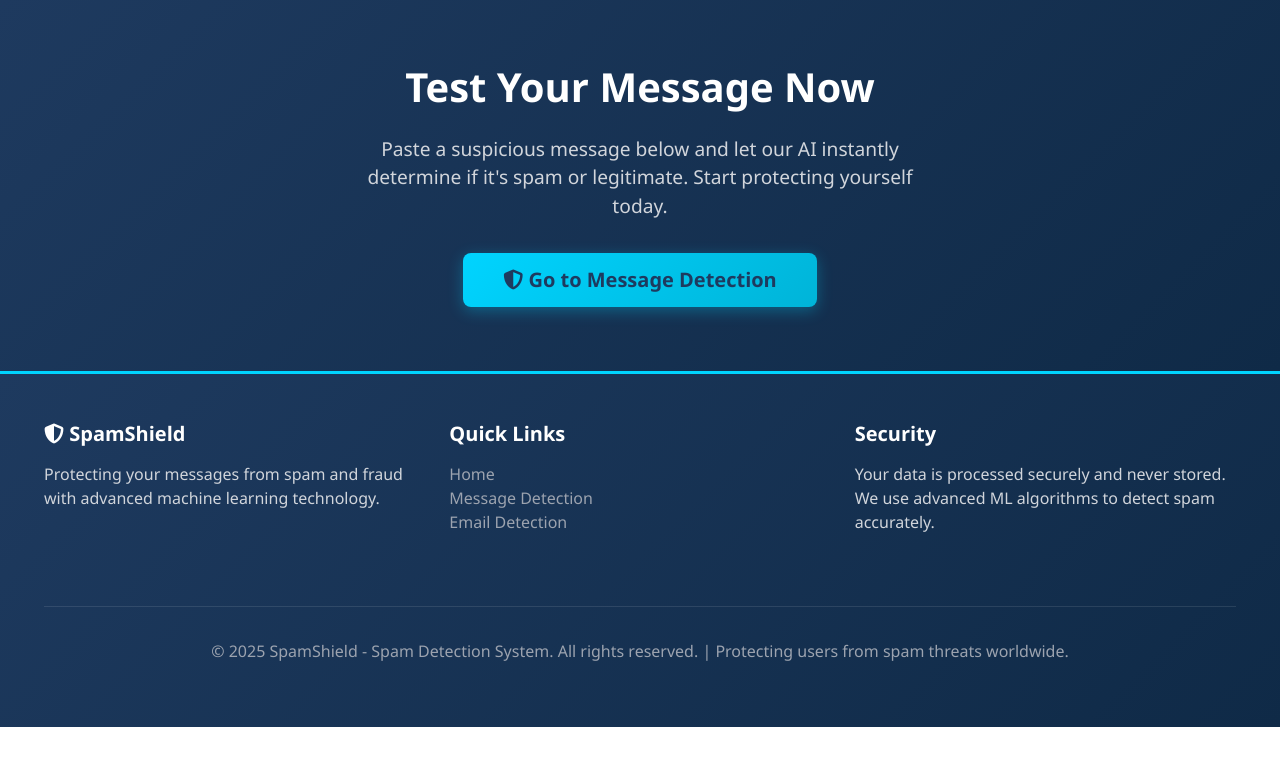
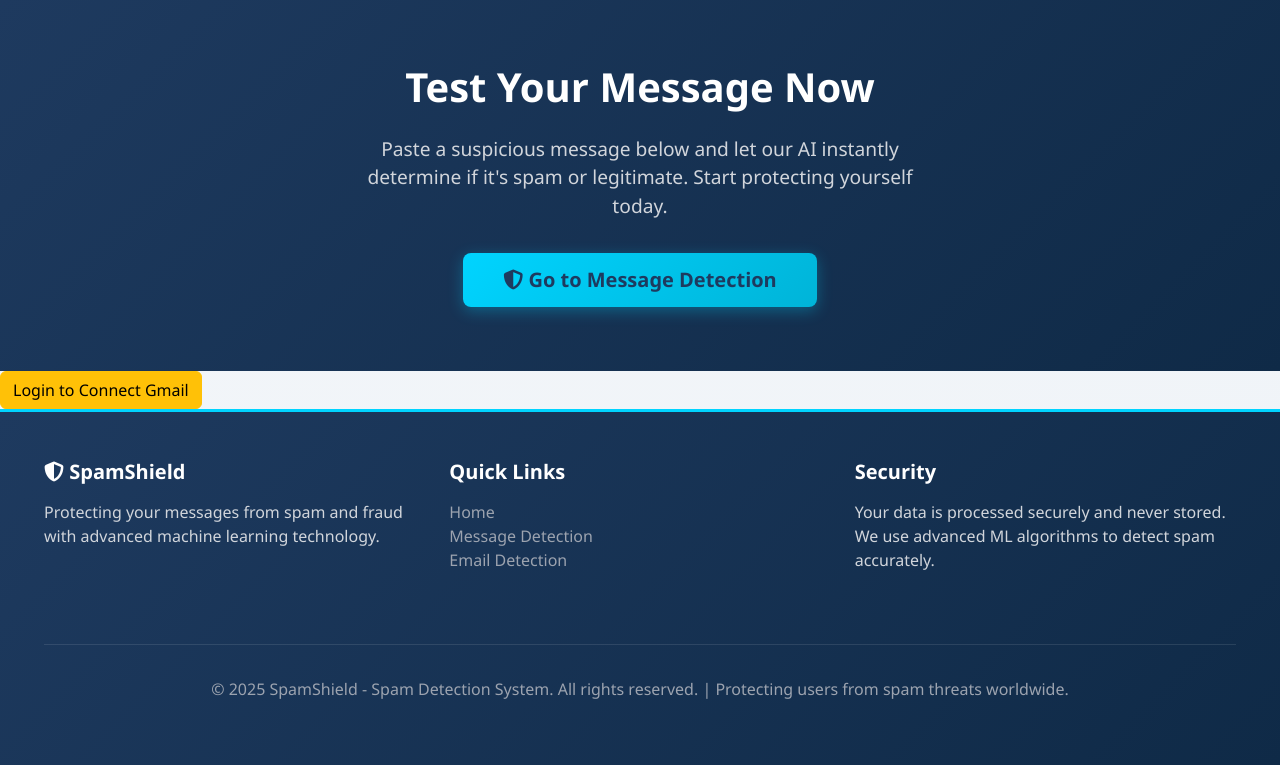
Before and after one commit to zalaprashant2003-spec/2025-26_SDP3_Spam_Text_Message_Detection, a Django app: page / in a window 1280 px wide. Shown: the part 2956-3721 px from the top of the page. Before the commit the page ends 3683 px from the top, so only its background shows below. Run offline with Django 4.2, Linux system fonts and the light colour scheme; parts of the project's set-up code (start-up, migrations or seed data) failed here and were passed over.

Commit message:
implemented Asking for token for google mail service from frontend

```diff
--- a/project/templates/project/home.html
+++ b/project/templates/project/home.html
@@ -222,4 +222,19 @@
     <script src="{% static 'js/main.js' %}"></script>
 </body>
 </html>
+<!--  -->
+{% if request.session.user_email %}
+    <a href="{% url 'gmail_auth' %}" class="btn btn-danger">
+        Connect Gmail
+    </a>
+
+    {% if gmail_connected %}
+        <p style="color:green;font-weight:bold;">✅ Gmail Connected</p>
+    {% endif %}
+{% else %}
+    <a href="{% url 'login' %}" class="btn btn-warning">
+        Login to Connect Gmail
+    </a>
+{% endif %}
+<!--  -->
 {% endblock %}
--- a/project/urls.py
+++ b/project/urls.py
@@ -9,4 +9,8 @@ urlpatterns = [
     path('logout/', views.logout_view, name='logout'),
     path('message-detection/', views.message_detection, name='message_detection'),
     path('email-detection/', views.email_detection, name='email_detection'),
+    #
+    path("gmail/auth/", views.gmail_auth, name="gmail_auth"),
+    path("gmail/callback/", views.gmail_callback, name="gmail_callback"),
+    #
 ]
--- a/project/views.py
+++ b/project/views.py
@@ -4,10 +4,13 @@ from django.shortcuts import render
 from django.http import HttpResponse
 from .ml.naive_bayes import predict
 
+import os
+os.environ["OAUTHLIB_INSECURE_TRANSPORT"] = "1"
 
-def home(request):
-    """Render the home page with hero section and info cards"""
-    return render(request, "project/home.html")
+
+# def home(request):
+#     """Render the home page with hero section and info cards"""
+#     return render(request, "project/home.html")
 
 
 def message_detection(request):
@@ -62,3 +65,100 @@ def login_view(request):
 def logout_view(request):
     request.session.flush()  # removes all session data
     return redirect('login')
+
+#
+#
+#
+
+import os
+import pickle
+from google_auth_oauthlib.flow import Flow
+from django.shortcuts import render, redirect
+from django.http import HttpResponse
+
+# Gmail API Scope
+SCOPES = [
+    "https://www.googleapis.com/auth/gmail.modify",
+    "https://www.googleapis.com/auth/gmail.readonly"
+]
+
+
+# File paths
+APP_DIR = os.path.dirname(os.path.abspath(__file__))
+CREDENTIALS_FILE = os.path.join(APP_DIR, "credentials.json")
+TOKEN_DIR = os.path.join(APP_DIR, "tokens")
+
+
+# ---------------- HOME PAGE ----------------
+def home(request):
+    user_email = request.session.get("user_email")
+    gmail_connected = False
+
+    # ✅ Only check token if user logged in
+    if user_email:
+        token_file = os.path.join(TOKEN_DIR, f"token_{user_email.replace('@','_')}.json")
+        gmail_connected = os.path.exists(token_file)
+
+    return render(request, "project/home.html", {
+        "gmail_connected": gmail_connected,
+        "is_logged_in": bool(user_email)
+    })
+
+
+# ---------------- GOOGLE LOGIN REDIRECT ----------------
+def gmail_auth(request):
+    # 🔐 Force login first
+    if "user_email" not in request.session:
+        return redirect("login")
+
+    flow = Flow.from_client_secrets_file(
+        CREDENTIALS_FILE,
+        scopes=SCOPES,
+        include_granted_scopes=False,
+        redirect_uri="http://127.0.0.1:8080/gmail/callback/"
+    )
+
+    auth_url, state = flow.authorization_url(
+    access_type="offline",
+    include_granted_scopes="true",
+    prompt="consent"
+)
+
+
+    # ✅ Save only state (string)
+    request.session["gmail_state"] = state
+
+    return redirect(auth_url)
+
+
+# ---------------- GOOGLE CALLBACK ----------------
+def gmail_callback(request):
+    state = request.session.get("gmail_state")
+    if not state:
+        return redirect("/")
+
+    # ✅ Re-create flow
+    flow = Flow.from_client_secrets_file(
+        CREDENTIALS_FILE,
+        scopes=SCOPES,
+        state=state,
+        redirect_uri="http://127.0.0.1:8080/gmail/callback/"
+    )
+
+    flow.fetch_token(authorization_response=request.build_absolute_uri())
+    creds = flow.credentials
+
+
+    # Get logged-in user email
+    user_email = request.session.get("user_email", "unknown_user")
+
+    # Save token
+    os.makedirs(TOKEN_DIR, exist_ok=True)
+    token_path = os.path.join(TOKEN_DIR, f"token_{user_email.replace('@','_')}.json")
+
+    with open(token_path, "w") as f:
+        f.write(creds.to_json())
+
+
+    # ✅ Go back to HOME
+    return redirect("/")
```
